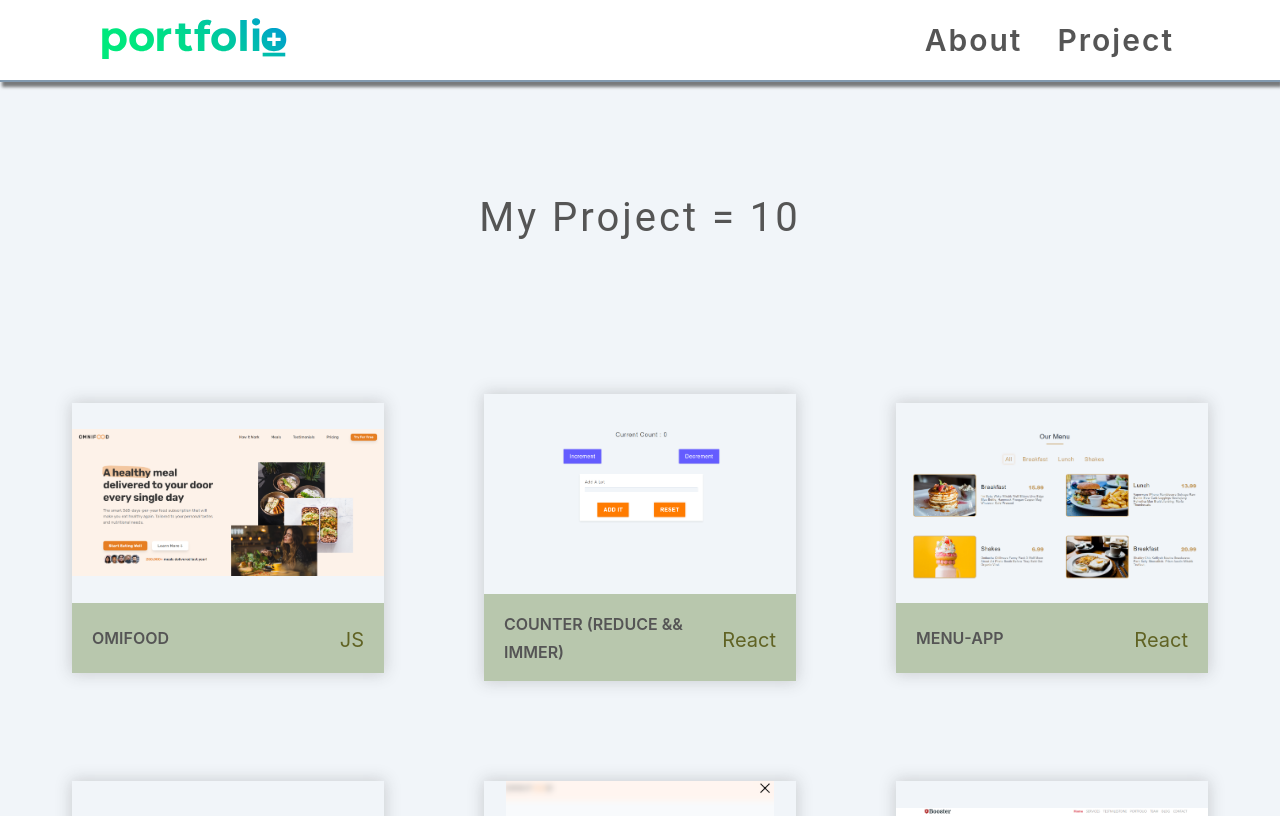
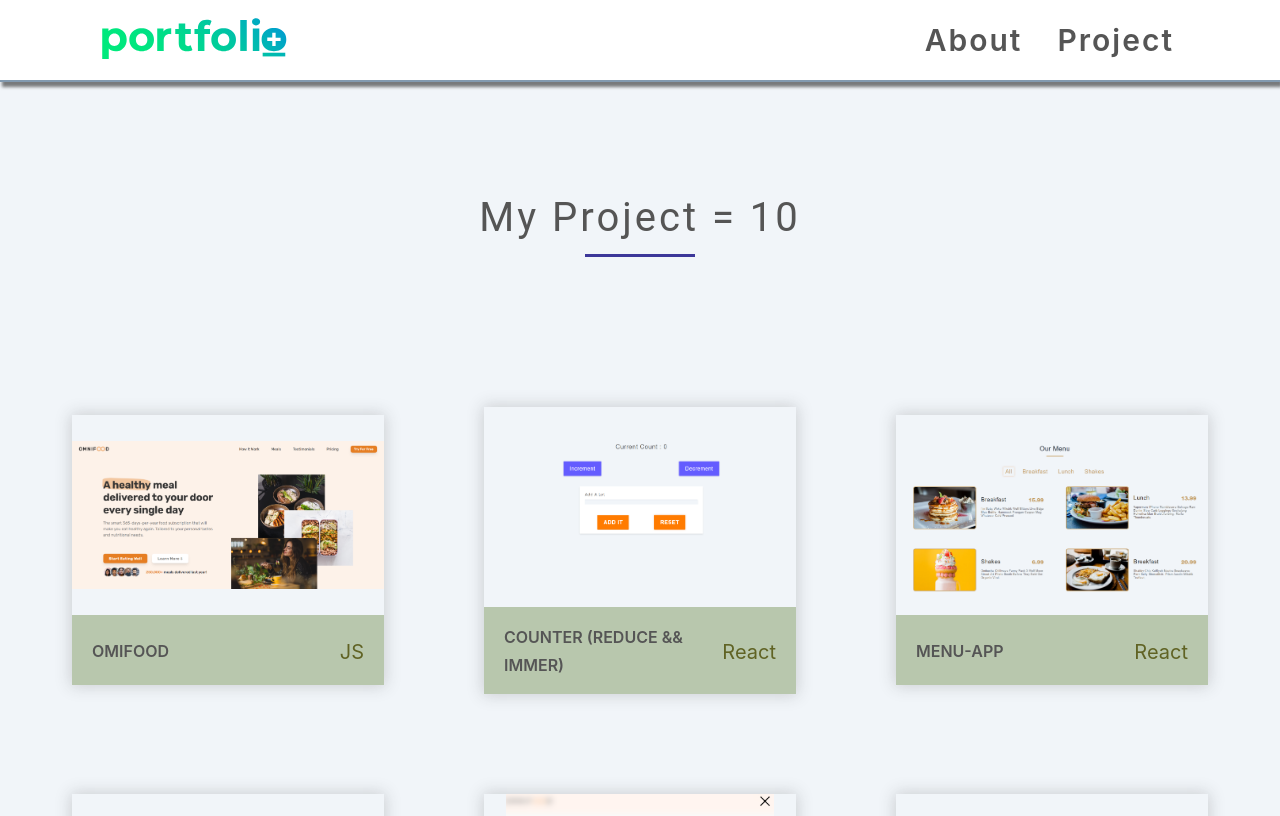
Before and after one commit to imooclam/portfolio, a React (Vite) app: page /project in a window 1280 px wide. Shown: the top 816 px of the page. Built offline with nearby package versions, Linux system fonts and the light colour scheme.

Commit message:
fix portfolio

```diff
--- a/src/css/general.css
+++ b/src/css/general.css
@@ -466,11 +466,11 @@ textarea {
 }
 
 .title-underline {
-  background: var(--primary-500);
-  width: 7rem;
+  background: var(--primary-700);
+  width: 11rem;
   height: 0.25rem;
   margin: 0 auto;
-  margin-top: -1rem;
+  margin-top: 1rem;
 }
 
 /* reusable Grid */
--- a/src/pages/About.jsx
+++ b/src/pages/About.jsx
@@ -9,6 +9,7 @@ const About = () => {
     <section className="container">
       <article className="about__page">
         <h1>this is about me</h1>
+        <article className="title-underline"></article>
       </article>
 
       <h2> Brief ={'>'} </h2>
@@ -39,6 +40,10 @@ const About = () => {
         <li> Testing ={`>`} Jest || React Testing Library</li>
         <li> Serverless</li>
         <li> Desktop Applications in JavaScript ={`>`} Electron</li>
+        <li>
+          {' '}
+          Upgrade JavaScript ={`>`} <em>TypeScript</em>{' '}
+        </li>
       </ul>
       <article className="contact">
         <h3> Contact Me on </h3>
--- a/src/pages/Error.jsx
+++ b/src/pages/Error.jsx
@@ -3,7 +3,7 @@ const Error = () => {
   return (
     <article className="Error">
       <h1> sorry wrong Page 😢😢😢</h1>
-      <Link to="about" className="btn btn-primary">
+      <Link to="project" className="btn btn-primary">
         Show me Project
       </Link>
     </article>
--- a/src/pages/Project.jsx
+++ b/src/pages/Project.jsx
@@ -9,7 +9,9 @@ const Project = () => {
       <article className="container">
         <h1 className="section-title py-5 project">
           My Project = {projects.length}
+          <article className="title-underline"></article>
         </h1>
+
         <article className="card">
           {projects.map(project => {
             const { name, img, id, icon, link } = project;
```
